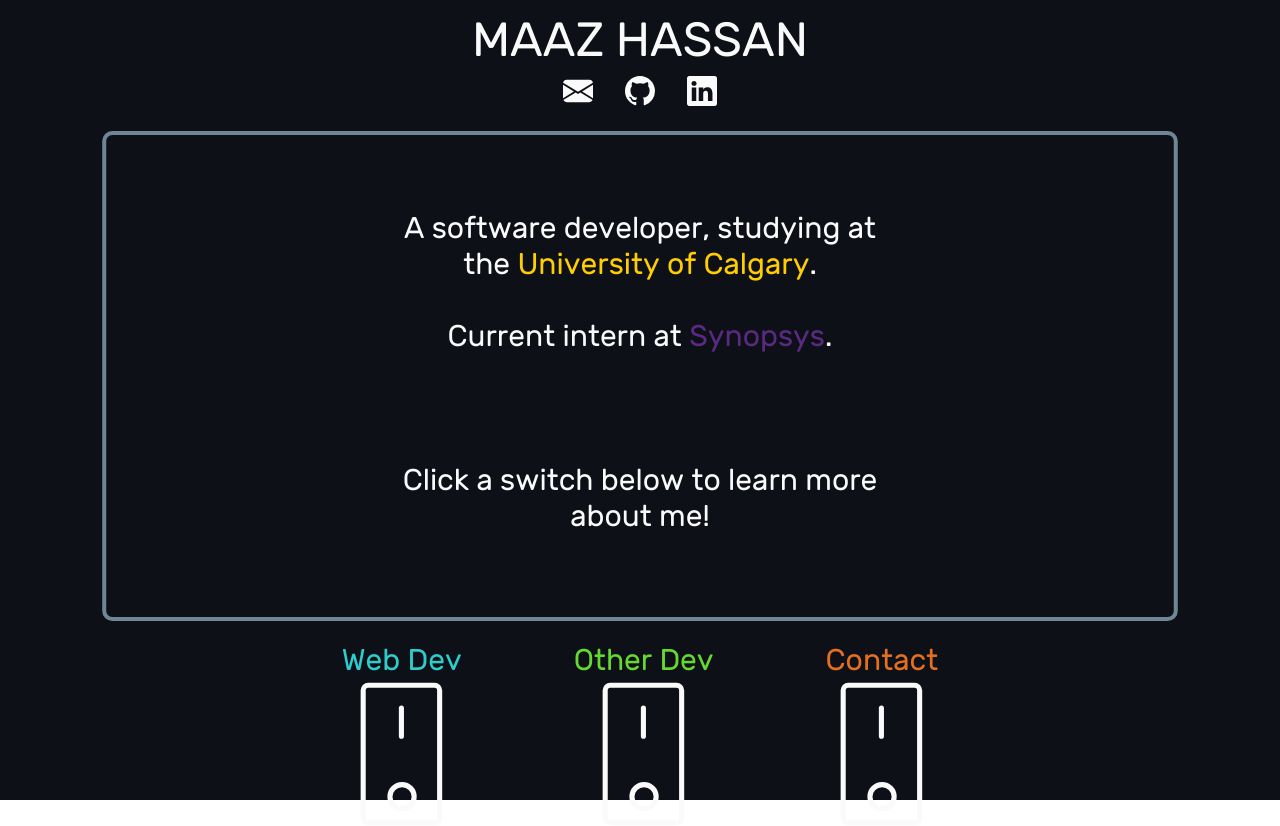
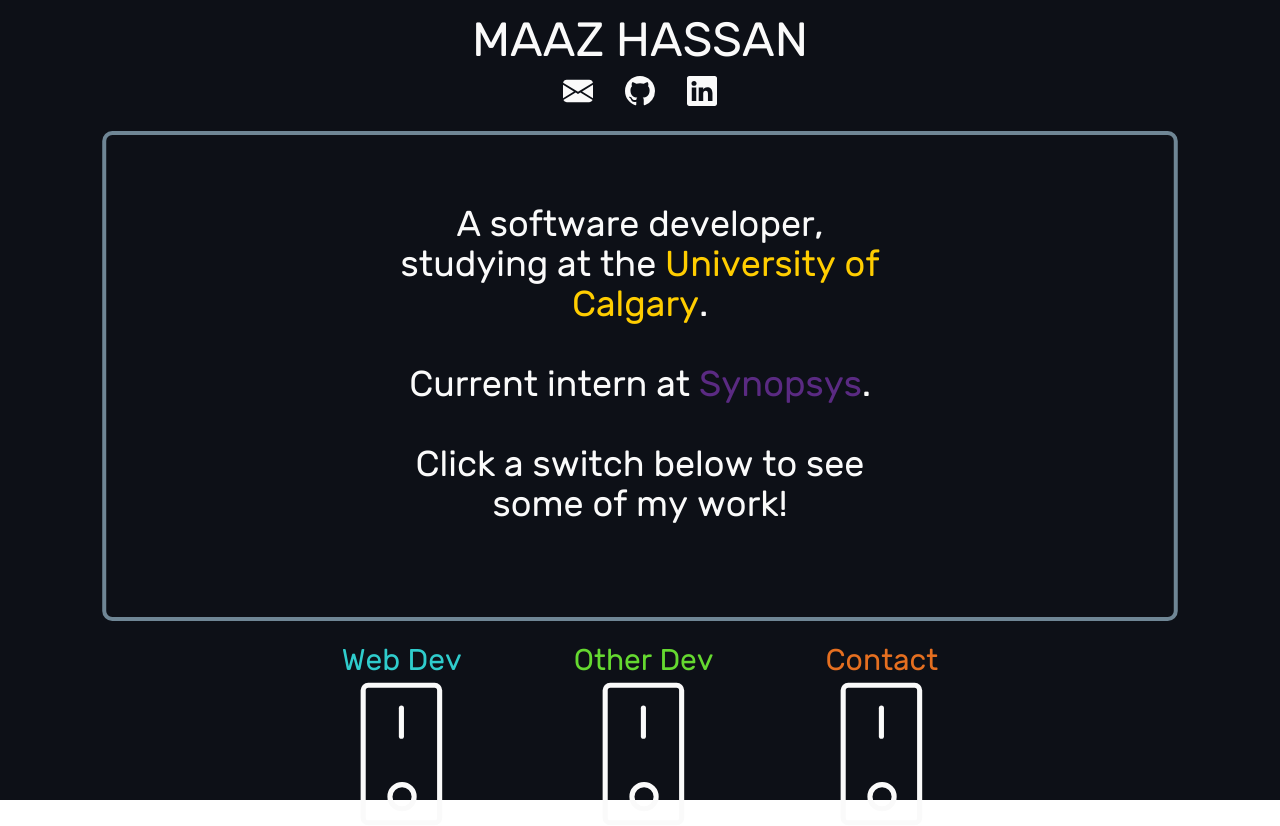
Before and after one commit to maazhassan/personal-site, a React (Create React App) app: page / in a window 1280 px wide. Built offline with nearby package versions, Linux system fonts and the light colour scheme.

Commit message:
Structure for content

```diff
--- a/src/components/main/content/About.js
+++ b/src/components/main/content/About.js
@@ -18,9 +18,9 @@ const About = props => {
   return (
     <animated.div
       {...divAnimProps}
-      className="absolute w-full h-full p-10 md:pt-20 top-0 text-center"
+      className="absolute w-full h-full top-0 text-center flex flex-col justify-center items-center px-10 pb-6"
     >
-      <p className="text-2xl md:text-3xl text-neutral-50 mx-auto left-0 right-0 w-full md:w-[80%] lg:w-1/2 xl:w-[40%] 2xl:w-1/3">
+      <p className="text-2xl md:text-4xl 3xl:text-5xl text-neutral-50 w-full md:w-[80%] lg:w-1/2 xl:w-[40%] 2xl:w-1/3">
         A software developer, studying at the&nbsp;
         <a
           href="https://www.ucalgary.ca/"
@@ -53,9 +53,9 @@ const About = props => {
             className={`bg-current absolute h-[2px] w-full my-0 bottom-0 left-0`}>
           </animated.span>
         </a>.
-        <br/><br/><br/><br/>
+        <br/><br/>
 
-        Click a switch below to learn more about me!
+        Click a switch below to see some of my work!
       </p>
     </animated.div>
   );
--- /dev/null
+++ b/src/components/main/content/Contact.js
@@ -0,0 +1,24 @@
+import { useEffect, useState } from "react";
+import { animated } from 'react-spring';
+import useAnimatedFade from "../../../hooks/animatedFade";
+
+const Contact = props => {
+  const [mountToggle, setMountToggle] = useState(false);
+
+  useEffect(() => {
+    setMountToggle(true);
+  }, [])
+
+  const divAnimProps = useAnimatedFade(props.toggle && mountToggle);
+
+  return (
+    <animated.div
+      {...divAnimProps}
+      className="absolute w-full h-full top-0"
+    >
+      <p className="text-neutral-50 text-3xl">Lorem ipsum dolor sit amet.</p>
+    </animated.div>
+  );
+}
+
+export default Contact;
--- a/src/components/main/content/Content.js
+++ b/src/components/main/content/Content.js
@@ -1,5 +1,8 @@
 import React, { useEffect, useRef, useState } from "react";
 import About from "./About";
+import Contact from "./Contact";
+import OtherDev from "./OtherDev";
+import WebDev from "./WebDev";
 
 const Content = ({ activeSwitch }) => {
   const [shown, setShown] = useState(0);
@@ -23,6 +26,9 @@ const Content = ({ activeSwitch }) => {
   return (
     <React.Fragment>
       {shown === 0 && <About toggle={unmountToggle === 0} />}
+      {shown === 1 && <WebDev toggle={unmountToggle === 1} />}
+      {shown === 2 && <OtherDev toggle={unmountToggle === 2} />}
+      {shown === 3 && <Contact toggle={unmountToggle === 3} />}
     </React.Fragment>
   );
 }
--- /dev/null
+++ b/src/components/main/content/OtherDev.js
@@ -0,0 +1,24 @@
+import { useEffect, useState } from "react";
+import { animated } from 'react-spring';
+import useAnimatedFade from "../../../hooks/animatedFade";
+
+const OtherDev = props => {
+  const [mountToggle, setMountToggle] = useState(false);
+
+  useEffect(() => {
+    setMountToggle(true);
+  }, [])
+
+  const divAnimProps = useAnimatedFade(props.toggle && mountToggle);
+
+  return (
+    <animated.div
+      {...divAnimProps}
+      className="absolute w-full h-full top-0"
+    >
+      <p className="text-neutral-50 text-3xl">Lorem ipsum dolor sit amet.</p>
+    </animated.div>
+  );
+}
+
+export default OtherDev;
--- /dev/null
+++ b/src/components/main/content/WebDev.js
@@ -0,0 +1,24 @@
+import { useEffect, useState } from "react";
+import { animated } from 'react-spring';
+import useAnimatedFade from "../../../hooks/animatedFade";
+
+const WebDev = props => {
+  const [mountToggle, setMountToggle] = useState(false);
+
+  useEffect(() => {
+    setMountToggle(true);
+  }, [])
+
+  const divAnimProps = useAnimatedFade(props.toggle && mountToggle);
+
+  return (
+    <animated.div
+      {...divAnimProps}
+      className="absolute w-full h-full top-0"
+    >
+      <p className="text-neutral-50 text-3xl">Lorem ipsum dolor sit amet.</p>
+    </animated.div>
+  );
+}
+
+export default WebDev;
```
